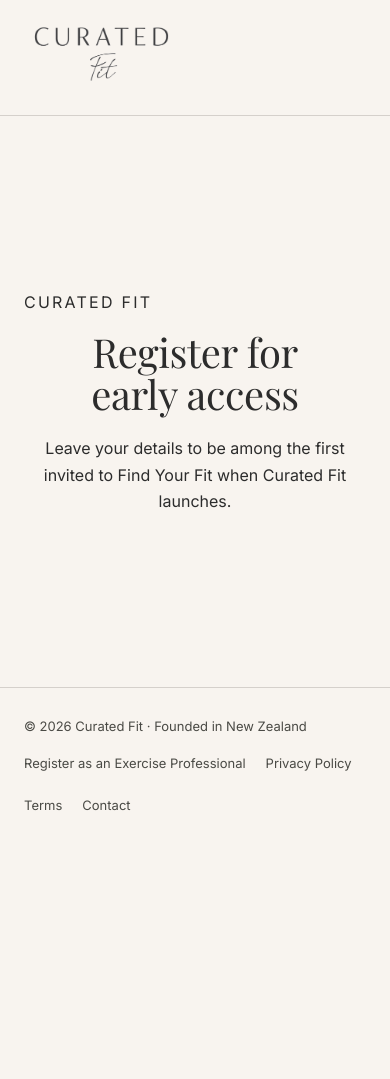
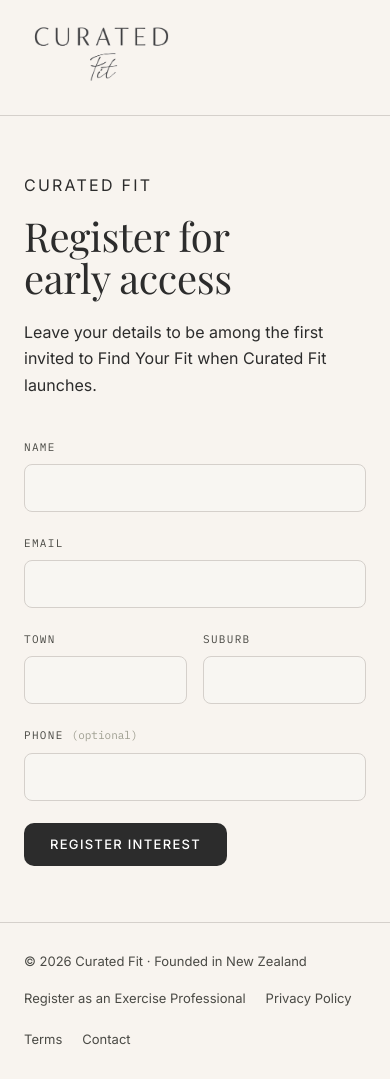
Before and after one commit to EmPerry1972/curated-fit-holding-page, a Next.js app: page /early-access in a window 390 px wide. Before the commit the page ends 844 px from the top, so only its background shows below. Built offline with nearby package versions, Linux system fonts and the light colour scheme.

Commit message:
Add early access signup form (name, email, town, suburb, optional phone)

```diff
--- a/app/early-access/page.tsx
+++ b/app/early-access/page.tsx
@@ -1,8 +1,12 @@
+"use client";
+
+import { useState } from "react";
+
 const serif = "var(--font-serif), 'Playfair Display', Georgia, serif";
 const mono = "var(--font-mono), 'IBM Plex Mono', ui-monospace, monospace";
 const sans = "var(--font-sans)";
 
-const wrap = { maxWidth: 780, margin: "0 auto", padding: "0 24px" } as const;
+const wrap = { maxWidth: 620, margin: "0 auto", padding: "0 24px" } as const;
 const eyebrow = {
   fontFamily: mono,
   fontSize: 11,
@@ -13,8 +17,43 @@ const eyebrow = {
 };
 const h1 = { fontFamily: serif, fontWeight: 300, letterSpacing: "0.005em", fontSize: "clamp(30px, 5vw, 46px)", lineHeight: 1.12, color: "var(--ink)" } as const;
 const body = { fontFamily: sans, fontSize: 17, lineHeight: 1.7, color: "var(--muted)" } as const;
+const label = { display: "block", fontFamily: mono, fontSize: 11, letterSpacing: "0.12em", textTransform: "uppercase" as const, color: "var(--label)", marginBottom: 8 };
+const input = { width: "100%", fontFamily: sans, fontSize: 16, color: "var(--ink)", background: "var(--field)", border: "1px solid var(--line)", borderRadius: 8, padding: "13px 14px", outline: "none" } as const;
+const cta = { display: "inline-block", fontFamily: mono, fontSize: 12, letterSpacing: "0.1em", textTransform: "uppercase" as const, background: "var(--ink)", color: "#fff", border: "none", borderRadius: 10, padding: "15px 26px", cursor: "pointer" } as const;
 
 export default function EarlyAccessPage() {
+  const [name, setName] = useState("");
+  const [email, setEmail] = useState("");
+  const [town, setTown] = useState("");
+  const [suburb, setSuburb] = useState("");
+  const [phone, setPhone] = useState("");
+  const [status, setStatus] = useState<"idle" | "sending" | "done" | "error">("idle");
+
+  async function handleSubmit(e: React.FormEvent) {
+    e.preventDefault();
+    setStatus("sending");
+    try {
+      const res = await fetch("/api/waitlist", {
+        method: "POST",
+        headers: { "Content-Type": "application/json" },
+        body: JSON.stringify({
+          fullName: name,
+          email,
+          city: town,
+          area: suburb,
+          phone,
+          source: "Early access",
+          consent: true,
+          consentAt: new Date().toISOString(),
+        }),
+      });
+      if (!res.ok) throw new Error("Request failed");
+      setStatus("done");
+    } catch {
+      setStatus("error");
+    }
+  }
+
   return (
     <div style={{ minHeight: "100vh", display: "flex", flexDirection: "column", background: "var(--warm-white)" }}>
       <header style={{ borderBottom: "1px solid var(--line)" }}>
@@ -25,13 +64,55 @@ export default function EarlyAccessPage() {
         </div>
       </header>
 
-      <main style={{ flex: 1, display: "flex", alignItems: "center" }}>
-        <section style={{ ...wrap, padding: "clamp(64px, 12vw, 140px) 24px", textAlign: "center" }}>
+      <main style={{ flex: 1 }}>
+        <section style={{ ...wrap, padding: "clamp(56px, 10vw, 96px) 24px" }}>
           <p style={eyebrow}>Curated Fit</p>
           <h1 style={h1}>Register for early access</h1>
-          <p style={{ ...body, marginTop: 20, textAlign: "center" }}>
+          <p style={{ ...body, marginTop: 20 }}>
             Leave your details to be among the first invited to Find Your Fit when Curated Fit launches.
           </p>
+
+          {status === "done" ? (
+            <div style={{ marginTop: 40, padding: "28px 24px", background: "var(--field)", border: "1px solid var(--line)", borderRadius: 10 }}>
+              <p style={{ fontFamily: serif, fontSize: 22, color: "var(--ink)", marginBottom: 10 }}>Thank you.</p>
+              <p style={body}>Your details are in. We will be in touch when early access opens. Please check that emails from Curated Fit are not directed to your junk folder.</p>
+            </div>
+          ) : (
+            <form onSubmit={handleSubmit} style={{ marginTop: 40, display: "grid", gap: 22 }}>
+              <div>
+                <label style={label} htmlFor="name">Name</label>
+                <input id="name" style={input} type="text" value={name} onChange={(e) => setName(e.target.value)} required autoComplete="name" />
+              </div>
+              <div>
+                <label style={label} htmlFor="email">Email</label>
+                <input id="email" style={input} type="email" value={email} onChange={(e) => setEmail(e.target.value)} required autoComplete="email" />
+              </div>
+              <div style={{ display: "grid", gridTemplateColumns: "1fr 1fr", gap: 16 }}>
+                <div>
+                  <label style={label} htmlFor="town">Town</label>
+                  <input id="town" style={input} type="text" value={town} onChange={(e) => setTown(e.target.value)} required />
+                </div>
+                <div>
+                  <label style={label} htmlFor="suburb">Suburb</label>
+                  <input id="suburb" style={input} type="text" value={suburb} onChange={(e) => setSuburb(e.target.value)} required />
+                </div>
+              </div>
+              <div>
+                <label style={label} htmlFor="phone">Phone <span style={{ textTransform: "none", letterSpacing: 0, color: "var(--warm-grey)" }}>(optional)</span></label>
+                <input id="phone" style={input} type="tel" value={phone} onChange={(e) => setPhone(e.target.value)} autoComplete="tel" />
+              </div>
+              <div>
+                <button type="submit" style={{ ...cta, opacity: status === "sending" ? 0.6 : 1 }} disabled={status === "sending"}>
+                  {status === "sending" ? "Sending..." : "Register interest"}
+                </button>
+              </div>
+              {status === "error" && (
+                <p style={{ ...body, fontSize: 15, color: "#a03232" }}>
+                  Something went wrong. Please try again, or email welcome@curatedfit.co.nz.
+                </p>
+              )}
+            </form>
+          )}
         </section>
       </main>
 
```
